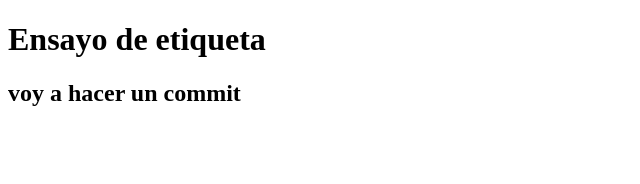
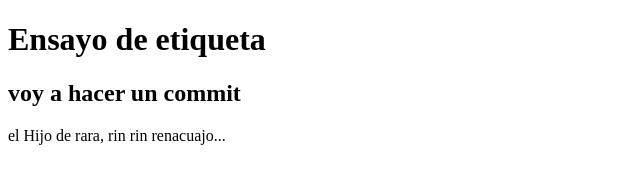
Before and after one commit to MateoSS11/EjemploGIT-HUB, a plain HTML site: page index.html in a window 1280 px wide. Shown: the whole page, without its empty margins (0-640 px from the left). Drawn offline with Linux system fonts and the light colour scheme.

Commit message:
nodificacion a index y funciones

```diff
--- a/funciones.js
+++ b/funciones.js
@@ -0,0 +1 @@
+console.log('Hola mundo')
--- a/index.html
+++ b/index.html
@@ -9,5 +9,6 @@
 <body>
     <h1>Ensayo de etiqueta</h1>
     <h2>voy a hacer un commit</h2>
+    <p>el Hijo de rara, rin rin renacuajo...</p>
 </body>
 </html>
```
